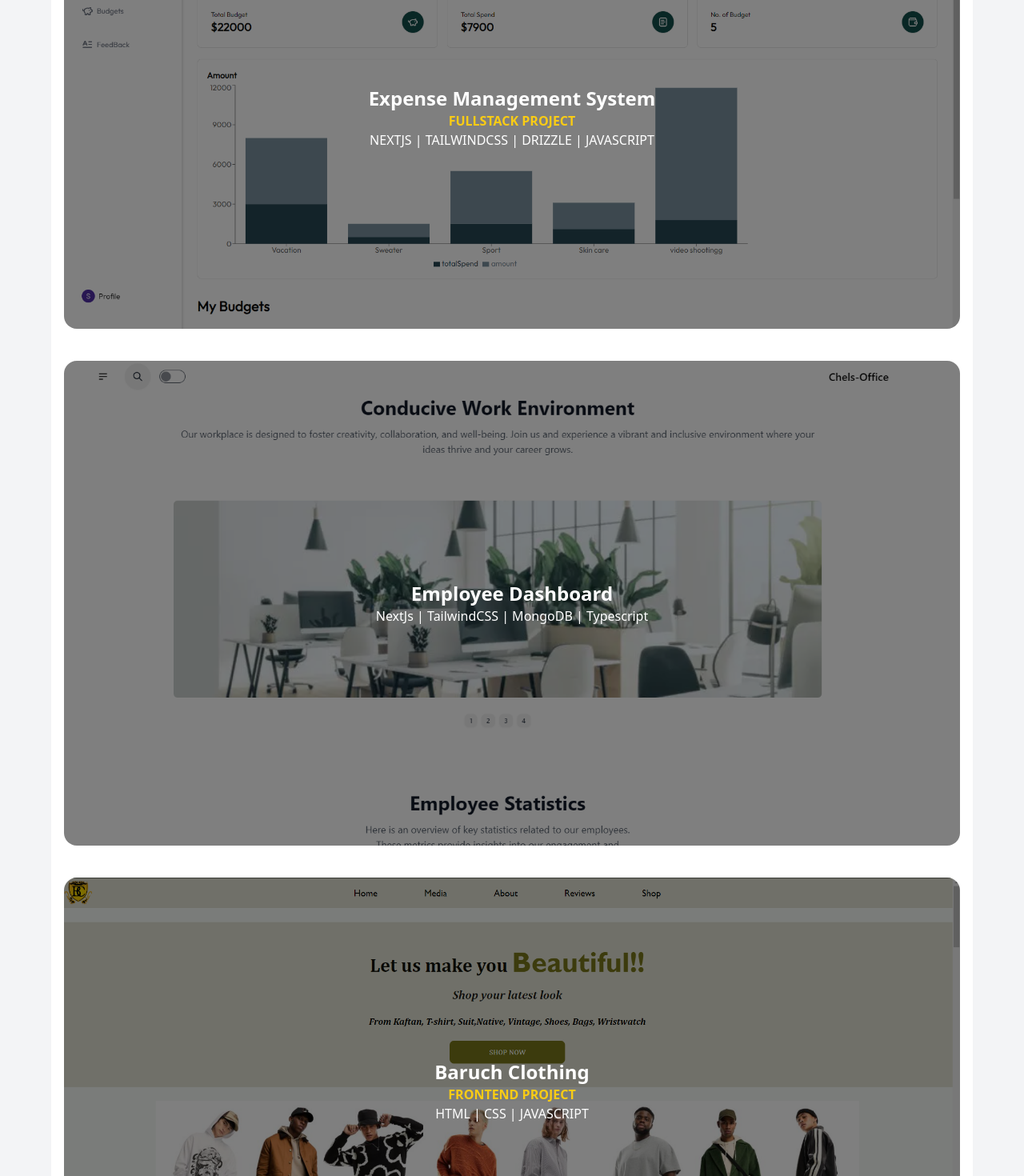
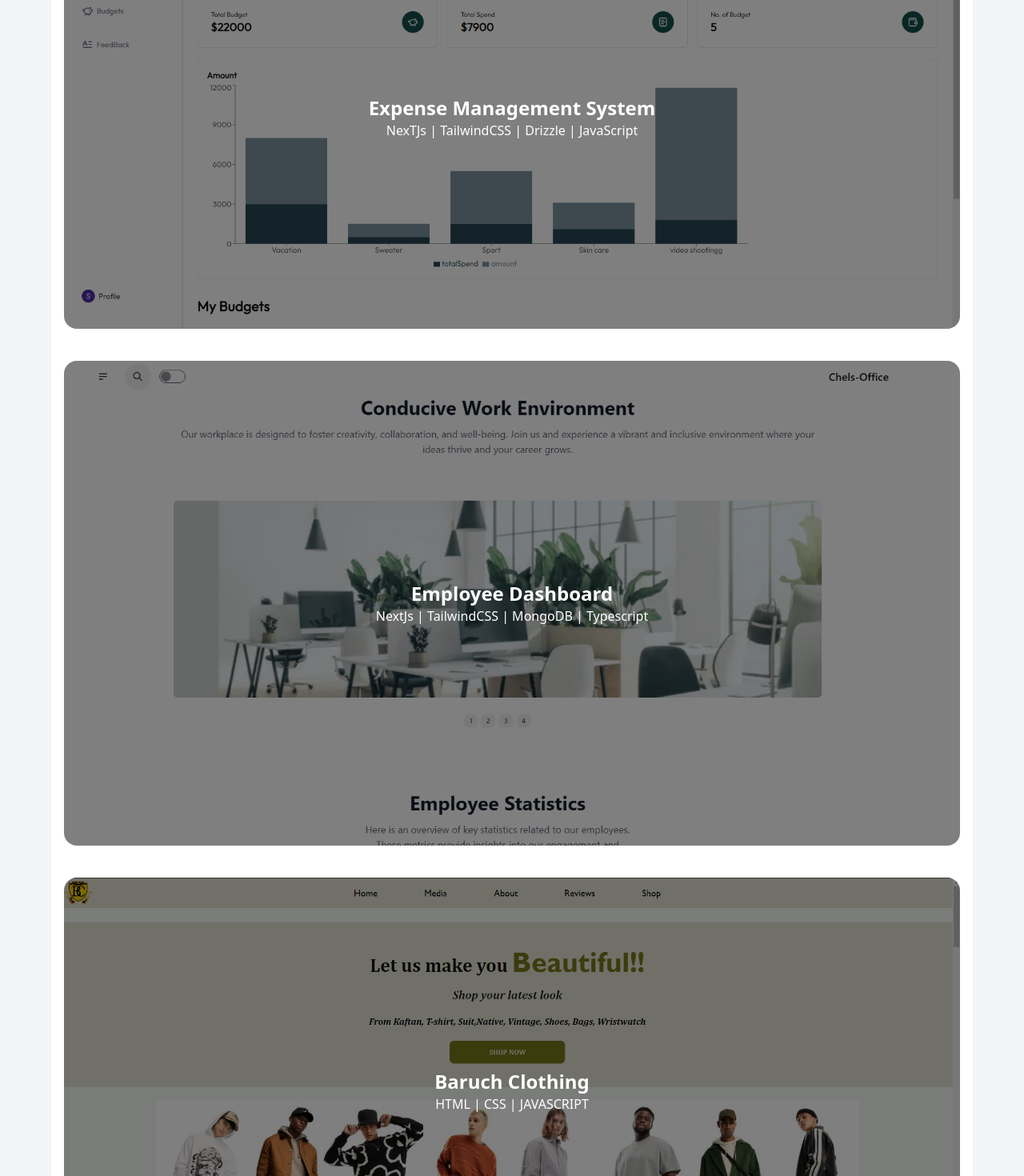
Before and after one commit to Oseun12/Personal-website, a Next.js app: page / in a window 1280 px wide. Shown: the part 3140-4610 px from the top of the page at 80% size. Built offline with nearby package versions, Linux system fonts and the light colour scheme.

Commit message:
Chore: updating projects

```diff
--- a/pages/components/PageProject.tsx
+++ b/pages/components/PageProject.tsx
@@ -24,9 +24,8 @@ const PageProject = () => {
             />
             <div className="absolute rounded-2xl inset-0 bg-black bg-opacity-50 flex flex-col justify-center items-center text-center">
               <h2 className="font-bold text-white text-2xl">Expense Management System</h2>
-              <span className="font-bold text-yellow-400">FULLSTACK PROJECT</span>
 
-              <span className="text-white">NEXTJS | TAILWINDCSS | DRIZZLE | JAVASCRIPT</span>
+              <span className="text-white">NexTJs | TailwindCSS | Drizzle | JavaScript</span>
             </div>
           </a>
         </div>
@@ -58,7 +57,6 @@ const PageProject = () => {
             />
             <div className="absolute rounded-2xl inset-0 bg-black bg-opacity-50 flex flex-col justify-center items-center text-center">
               <h2 className="font-bold text-white text-2xl">Baruch Clothing</h2>
-              <span className="font-bold text-yellow-400">FRONTEND PROJECT</span>
 
               <span className="text-white">HTML | CSS | JAVASCRIPT</span>
             </div>
```
